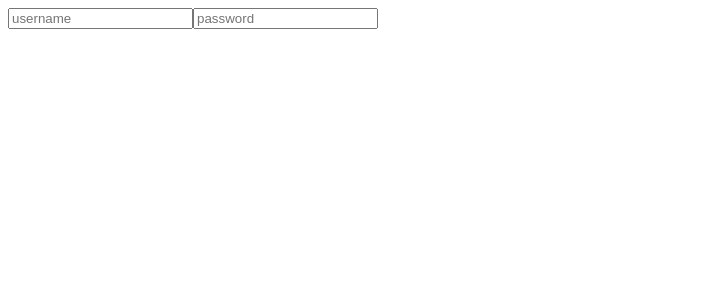
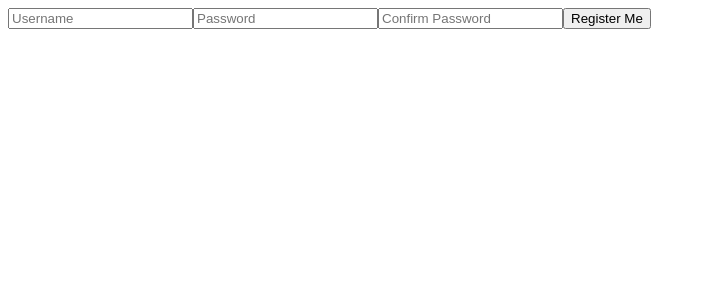
Before and after one commit to Jack-Tillman/StrangersThings, a React (Vite) app in the folder StrangersThings/: page /register in a window 1280 px wide. Shown: the top 300 px of the page, without its empty margins (0-706 px from the left). Built offline with nearby package versions, Linux system fonts and the light colour scheme.

Commit message:
Made Register functional, passed token, setToken as props from Appjsx, edited API index

```diff
--- a/StrangersThings/src/API/index.js
+++ b/StrangersThings/src/API/index.js
@@ -17,51 +17,51 @@ export const fetchAllPosts = async () => {
 }
 
 /* COMPLETE */
-export const registerUser = async () => {
+export const registerUser = async (username, password) => {
     try {
         const response = await fetch(
             `${API_URL}/users/register`, {
                 method: "POST",
                 headers: {
                     'Content-type': `application/json`,
-                    'Authorization': `Bearer ${token}`
                 },
                 body: JSON.stringify({
                     user: {
-                        username: {username},
-                        password: {password}
+                        username: `${username}`,
+                        password: `${password}`
                     }
                     })
                 });
                 const result = await response.json();
                 console.log(result)
+                return result;
             } catch(err) {
                 console.error(err);
             }
             }
 
 /* COMPLETE */
- export const login = async () => {
-    try {
-        const response = await fetch(`${API_URL}/users/login`, {
-            method: "POST",
-            header: {
-                'Content-type': 'application/json'
-            },
-            body: JSON.stringify({
-                user: {
-                    username: {username},
-                    password: {password}
-                }
-            })
-        });
-        const result = await response.json();
-        console.log(result);
-        return result
-    } catch(err) {
-        console.error(err);
-    }
- }
+//  export const login = async () => {
+//     try {
+//         const response = await fetch(`${API_URL}/users/login`, {
+//             method: "POST",
+//             header: {
+//                 'Content-type': 'application/json'
+//             },
+//             body: JSON.stringify({
+//                 user: {
+//                     username: {username},
+//                     password: {password}
+//                 }
+//             })
+//         });
+//         const result = await response.json();
+//         console.log(result);
+//         return result
+//     } catch(err) {
+//         console.error(err);
+//     }
+//  }
 
  /*
  INCOMPLETE
@@ -71,31 +71,31 @@ export const registerUser = async () => {
  so Jack will edit this function after create post is finished to make sure this call is functional
 
  */
- const updatePost = async (postObject) => {
-  try {
-    // You will need to insert a variable into the fetch template literal
-    // in order to make the POST_ID dynamic.
-    // 5e8d1bd48829fb0017d2233b is just for demonstration.
-    const response = await fetch(`${API_URL}/posts/${postObject.id}`, {
-      method: "PATCH",
-      headers: {
-        'Content-Type': 'application/json',
-        'Authorization': `Bearer ${TOKEN_STRING_HERE}`
-      },
-      body: JSON.stringify({
-        post: {
-          title: `${postObject.title}`,
-          description: `${postObject.description}`,
-          price: `${postObject.price}`,
-          location: `${postObject.location}`,
-          willDeliver: `${postObject.willDeliver}`
-        }
-      })
-    });
-    const result = await response.json();
-    console.log(result);
-    return result
-  } catch (err) {
-    console.error(err);
-  }
- }
+//  export const updatePost = async (postObject) => {
+//   try {
+//     // You will need to insert a variable into the fetch template literal
+//     // in order to make the POST_ID dynamic.
+//     // 5e8d1bd48829fb0017d2233b is just for demonstration.
+//     const response = await fetch(`${API_URL}/posts/${postObject.id}`, {
+//       method: "PATCH",
+//       headers: {
+//         'Content-Type': 'application/json',
+//         'Authorization': `Bearer ${TOKEN_STRING_HERE}`
+//       },
+//       body: JSON.stringify({
+//         post: {
+//           title: `${postObject.title}`,
+//           description: `${postObject.description}`,
+//           price: `${postObject.price}`,
+//           location: `${postObject.location}`,
+//           willDeliver: `${postObject.willDeliver}`
+//         }
+//       })
+//     });
+//     const result = await response.json();
+//     console.log(result);
+//     return result
+//   } catch (err) {
+//     console.error(err);
+//   }
+//  }
--- a/StrangersThings/src/App.jsx
+++ b/StrangersThings/src/App.jsx
@@ -8,14 +8,14 @@ import './App.css'
 import Searchbar from './components/Searchbar'
 
 function App() {
-
+  const [token, setToken] = useState(null);
   return (
     <>
     <BrowserRouter>
     <Routes>
-      <Route path="/" element={<Home />} />
-      <Route path="/:login" element={<Login />} />
-      <Route path="/:register" element={<Register />} />
+      <Route path="/" element={<Home token={token} />} />
+      <Route path="/login" element={<Login token={token} setToken={setToken} />} />
+      <Route path="/register" element={<Register token={token} setToken={setToken}/>} />
     </Routes>
     </BrowserRouter>
     </>
--- a/StrangersThings/src/components/Home.jsx
+++ b/StrangersThings/src/components/Home.jsx
@@ -1,7 +1,7 @@
 import { useState, useEffect } from "react";
 import { fetchAllPosts } from "../API";
 
-const Home = () => {
+const Home = ({token}) => {
     // state to keep all posts, useful to render all posts
     const [posts, setPosts] = useState([]);
     // state to track any errors, useful for conditional rendering
--- a/StrangersThings/src/components/Login.jsx
+++ b/StrangersThings/src/components/Login.jsx
@@ -1,10 +1,9 @@
 import { useState } from 'react'
-import Register from './Register'
 
-const Login = () => {
+const Login = ({token, setToken}) => {
     const [username, setUsername] = useState("")
     const [password, setPassword] = useState("")
-    const [token, setToken] = useState("")
+
 
     return (
         <form>
--- a/StrangersThings/src/components/Register.jsx
+++ b/StrangersThings/src/components/Register.jsx
@@ -1,25 +1,107 @@
-import { useState } from 'react'
+import { useState } from "react";
+import { registerUser }  from "../API/index";
+
+const Register = ({token, setToken}) => {
+  const [username, setUsername] = useState("");
+  const [password, setPassword] = useState("");
+  const [confirmPassword, setConfirmPassword] = useState('');
+
+//   const [token, setToken] = useState("");
+
+   function handleUserRegistration(e) {
+    e.preventDefault();
+
+    const fetchToken = async (username, password) => {
+        try {
+            const newUser = await registerUser(username, password);
+            console.log(newUser);
+            return newUser;
+        } catch (error) {
+            console.error(error, error.message);
+        }
+    }
+    fetchToken(username, password);
+  }
+
+  return (
+    <>
+        <form>
+            <label htmlFor='username'>
+                <input type="text"
+                    name="username"
+                    placeholder="Username"
+                    value={username}
+                    required
+                    onChange={e => setUsername(e.target.value)}/>
+            </label>
+            <label htmlFor='password'>
+            <input type="password"
+                    name="password"
+                    id="password"
+                    placeholder="Password"
+                    minLength="5"
+                    maxLength="20"
+                    value={password}
+                    required
+                    autoComplete="off"
+                    onChange={e => setPassword(e.target.value)}>
+                </input>
+            </label>
+            <label htmlFor='confirmPassword'>
+            <input type="password"
+                       name="confirmPassword"
+                       id="confirmPassword"
+                       placeholder="Confirm Password"
+                       minLength="5"
+                       maxLength="20"
+                       value={confirmPassword}
+                       required
+                       autoComplete="off"
+                       onChange={e => setConfirmPassword(e.target.value)}>
+                </input>
+                <button onClick={handleUserRegistration} >Register Me</button>
+            </label>
+        </form>
+    </>
+  );
+};
+
+export default Register;
+
+/*
 
 
-const Register = () => {
-    const [username, setUsername] = useState("")
-    const [password, setPassword] = useState("")
-    const [token, setToken] = useState("")
 
-    async function handleUserRegistration(e) {
-        e.preventDefault();
-        await NewUser (username, password, token);
-        if (e.target.password === e.target.confirmPassword)
 
-    return (
-        <form onSubmit={handleUserRegistration}>
-            <label>
-                <input type="text" />
-            </label>
-                <input type="submit" value="Submit" />
+  <form
+          onSubmit={handleUserRegistration}
+          style={{ width: "1200px", height: "1200px" }}
+        >
+          <label htmlFor="username">
+            Username:
+            <input
+              type="text"
+              name="username"
+              onChange={(e) => {
+                setUsername(e.target.value);
+              }}
+            />
+          </label>
+          <label htmlFor="password">
+            Password:
+            <input
+              type="password"
+              name="password"
+              onChange={(e) => {
+                setPassword(e.target.value);
+              }}
+            />
+          </label>
+          <button className="register-btn" type="submit">
+            Register
+          </button>
         </form>
 
-    )}
-}
 
-export default Register;
+
+*/
--- a/StrangersThings/src/components/Searchbar.jsx
+++ b/StrangersThings/src/components/Searchbar.jsx
@@ -1,7 +1,7 @@
 import { useState, useEffect } from "react";
-import PostListTitle from "./PostListTitle";
 
-export default async function Searchbar() {
+
+async function Searchbar() {
   const [posts, setPosts] = useState([]);
   const [error, setError] = useState(null);
   const [searchParam, setSearchParam] = useState("");
@@ -21,9 +21,11 @@ export default async function Searchbar() {
           />
         </label>
       </div>
-      {postsToDisplay.map((post) => {
-        return <PostListTitle key={post.id} post={post} />;
-      })}
+      {/* {postsToDisplay.map((post) => {
+        return <div key={post.id} posts={posts} />;
+      })} */}
     </div>
   );
 }
+
+export default Searchbar;
```
